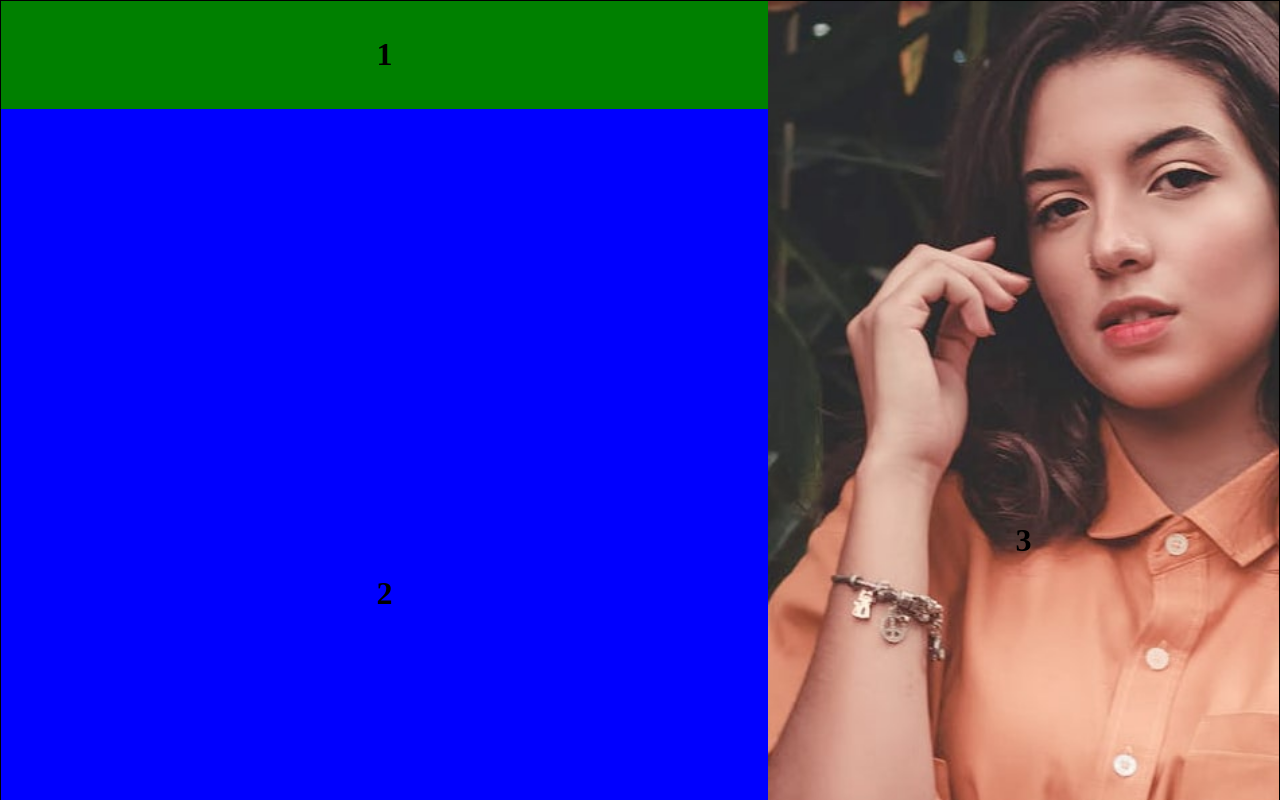
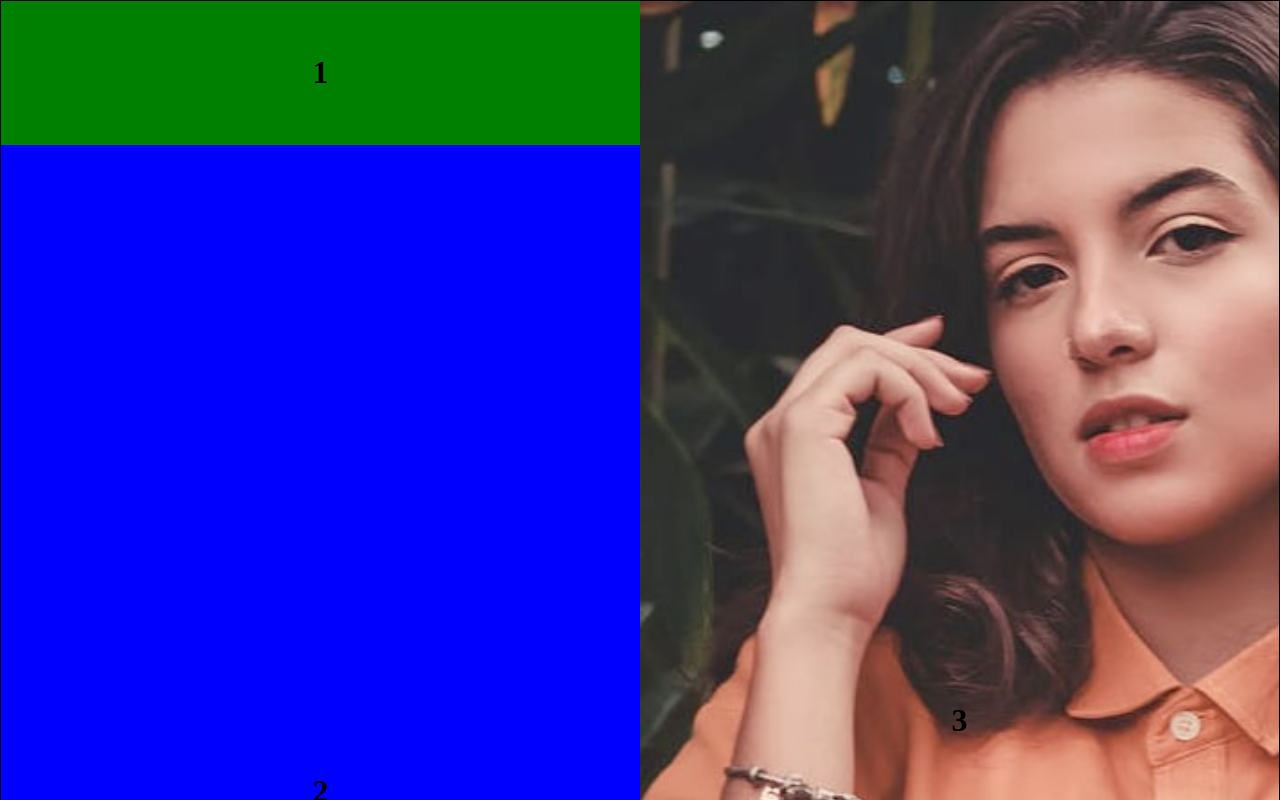
Before and after one commit to Nhoj-Plummer/base-apparel-challenge, a React (Create React App) app: page / in a window 1280 px wide. Shown: the top 800 px of the page. Built offline with nearby package versions, Linux system fonts and the light colour scheme.

Commit message:
Changing a bit of size

```diff
--- a/src/components/HeroData/herodata.css
+++ b/src/components/HeroData/herodata.css
@@ -98,7 +98,7 @@
   }
 
   .hero-data_text-image {
-    width: 60%;
+    width: 50%;
     background-color: green;
   }
 
@@ -108,7 +108,7 @@
   }
 
   .hero-data_image-container {
-    width: 40%;
+    width: 50%;
     height: 100%;
     background-color: red;
   }
--- a/src/components/HeroSection/herosection.css
+++ b/src/components/HeroSection/herosection.css
@@ -1,7 +1,8 @@
+ /* Genereal RUles but also Mobile RUles"flex-direction:column" is meant for mobile first design" */
 .hero-section-container {
   display: flex;
   max-width: 100%;
-  height: 1080px;
+  height: 90rem;
   flex-direction: column;
   border: 1px solid black;
 }
```
